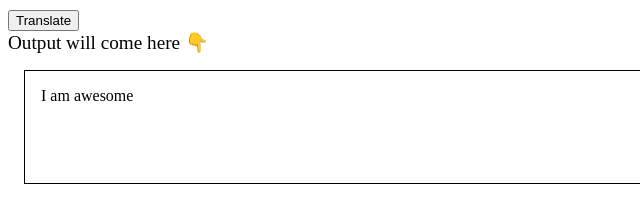
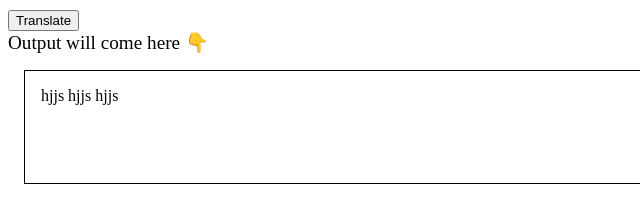
Before and after one commit to alphaCoder-25/banana-speak, a plain HTML site: page index.html in a window 1280 px wide. Both pictures are taken after a click on the button "Translate". Shown: the part 200-422 px from the top of the page, 0-640 px from the left. Drawn offline with Linux system fonts and the light colour scheme.

Commit message:
input output processing done

```diff
--- a/app.js
+++ b/app.js
@@ -6,11 +6,8 @@ var outputDiv = document.querySelector("#output");
 
 
 
-console.log(outputDiv);
-
 function clickHandler() {
-    console.log("clicked!");
-    console.log("input", txtInput.value);
+    outputDiv.innerText = "hjjs hjjs hjjs " + txtInput.value;
 };
 
 btnTranslate.addEventListener("click", clickHandler)
--- a/index.html
+++ b/index.html
@@ -16,7 +16,7 @@
     <button id="btn-translate">Translate</button>
 
     <div style="font-size: larger">Output will come here 👇</div>
-    <div id="output">I am awesome</div>
+    <div id="output"></div>
     <script src="app.js" type="text/javascript"></script>
 </body>
 
```
